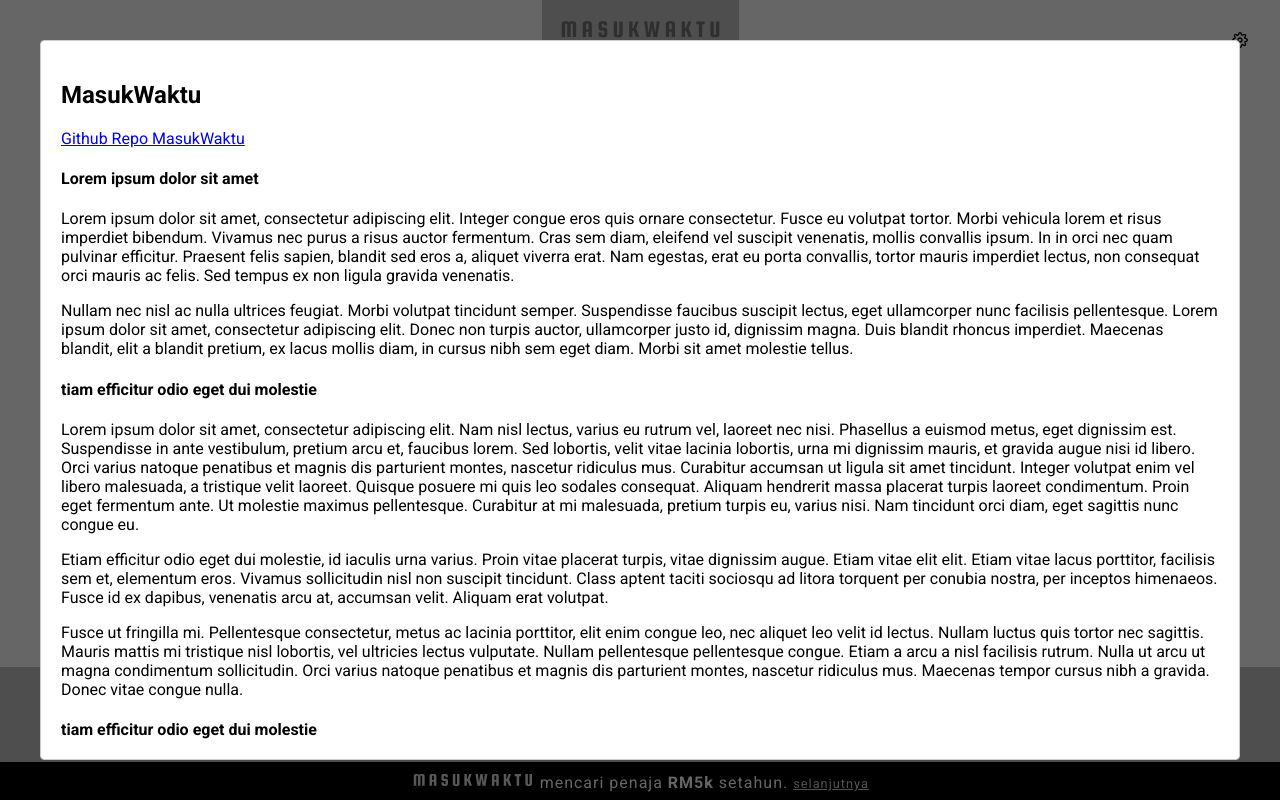
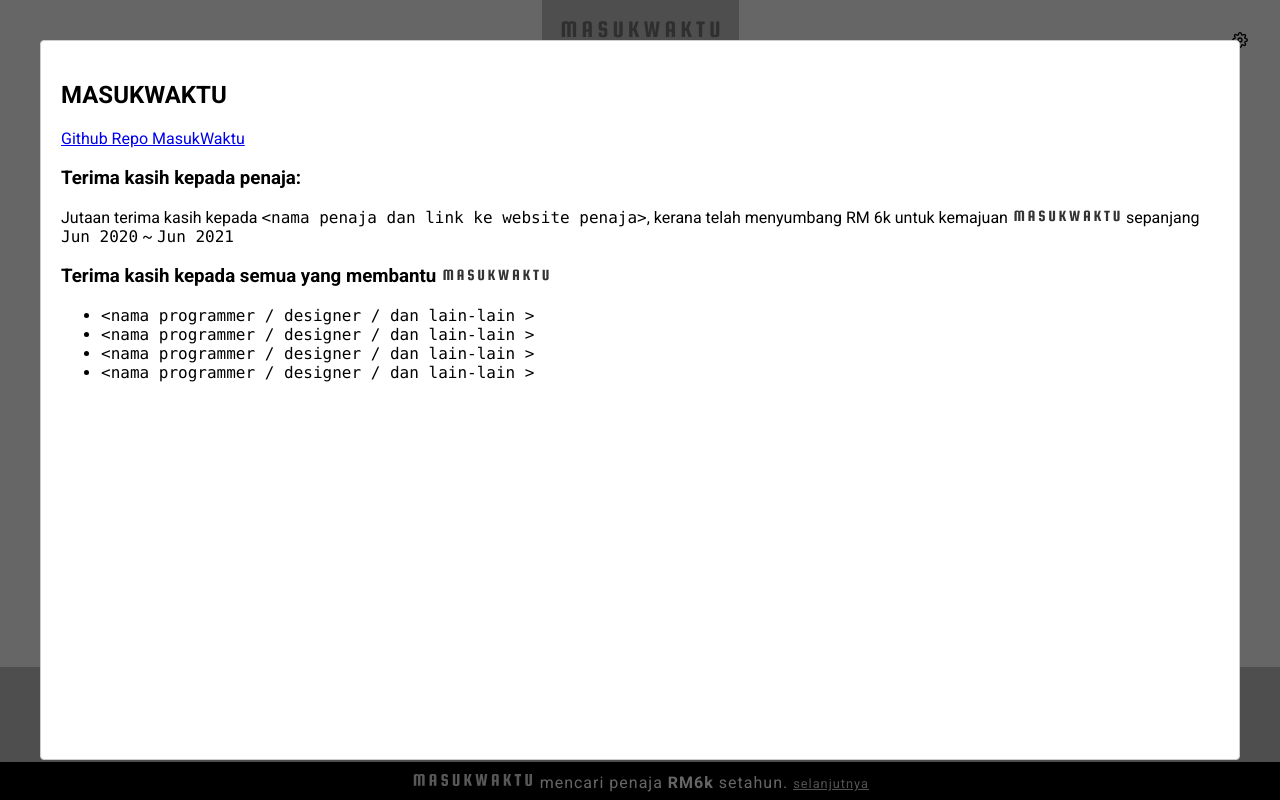
Before and after one commit to fakhrullah/masukwaktu, a React (Create React App) app: page / in a window 1280 px wide. Both pictures are taken after a click on the element "selanjutnya". Built offline with nearby package versions, Linux system fonts and the light colour scheme; no server answers.

Commit message:
Copywriting remove lorem ipsum

```diff
--- a/src/AboutModal.tsx
+++ b/src/AboutModal.tsx
@@ -1,5 +1,6 @@
 import React from 'react';
 import ReactModal from 'react-modal';
+import { MasukWaktuLogo } from './MasukWaktuLogo';
 
 interface AboutModalProps {
   isOpen: boolean;
@@ -13,47 +14,27 @@
     shouldCloseOnOverlayClick={true}
     overlayClassName="modal-overlay"
   >
-    <h2>MasukWaktu</h2>
-    <div>
-      <p>
-        <a href="https://github.com/fakhrullah/masukwaktu">Github Repo MasukWaktu</a>
-      </p>
-      <h4>Lorem ipsum dolor sit amet</h4>
-      <p>
-        Lorem ipsum dolor sit amet, consectetur adipiscing elit. Integer congue eros quis ornare consectetur. Fusce eu volutpat tortor. Morbi vehicula lorem et risus imperdiet bibendum. Vivamus nec purus a risus auctor fermentum. Cras sem diam, eleifend vel suscipit venenatis, mollis convallis ipsum. In in orci nec quam pulvinar efficitur. Praesent felis sapien, blandit sed eros a, aliquet viverra erat. Nam egestas, erat eu porta convallis, tortor mauris imperdiet lectus, non consequat orci mauris ac felis. Sed tempus ex non ligula gravida venenatis.
-      </p>
-      <p>
-        Nullam nec nisl ac nulla ultrices feugiat. Morbi volutpat tincidunt semper. Suspendisse faucibus suscipit lectus, eget ullamcorper nunc facilisis pellentesque. Lorem ipsum dolor sit amet, consectetur adipiscing elit. Donec non turpis auctor, ullamcorper justo id, dignissim magna. Duis blandit rhoncus imperdiet. Maecenas blandit, elit a blandit pretium, ex lacus mollis diam, in cursus nibh sem eget diam. Morbi sit amet molestie tellus.
-      </p>
+    <h2>MASUKWAKTU</h2>
+    <p>
+      <a href="https://github.com/fakhrullah/masukwaktu">Github Repo MasukWaktu</a>
+    </p>
 
-      <h4>tiam efficitur odio eget dui molestie</h4>
+    <h3>Terima kasih kepada penaja:</h3>
+    <p>
+      Jutaan terima kasih kepada <code>&lt;nama penaja dan link ke website penaja&gt;</code>,
+      {' '}
+      kerana telah menyumbang RM 6k untuk kemajuan <MasukWaktuLogo size={16} color="#333" />
+      {' '}
+      sepanjang <code>Jun 2020</code> ~ <code>Jun 2021</code>
+    </p>
 
-      <p>
-        Lorem ipsum dolor sit amet, consectetur adipiscing elit. Nam nisl lectus, varius eu rutrum vel, laoreet nec nisi. Phasellus a euismod metus, eget dignissim est. Suspendisse in ante vestibulum, pretium arcu et, faucibus lorem. Sed lobortis, velit vitae lacinia lobortis, urna mi dignissim mauris, et gravida augue nisi id libero. Orci varius natoque penatibus et magnis dis parturient montes, nascetur ridiculus mus. Curabitur accumsan ut ligula sit amet tincidunt. Integer volutpat enim vel libero malesuada, a tristique velit laoreet. Quisque posuere mi quis leo sodales consequat. Aliquam hendrerit massa placerat turpis laoreet condimentum. Proin eget fermentum ante. Ut molestie maximus pellentesque. Curabitur at mi malesuada, pretium turpis eu, varius nisi. Nam tincidunt orci diam, eget sagittis nunc congue eu.
-      </p>
-
-      <p>
-        Etiam efficitur odio eget dui molestie, id iaculis urna varius. Proin vitae placerat turpis, vitae dignissim augue. Etiam vitae elit elit. Etiam vitae lacus porttitor, facilisis sem et, elementum eros. Vivamus sollicitudin nisl non suscipit tincidunt. Class aptent taciti sociosqu ad litora torquent per conubia nostra, per inceptos himenaeos. Fusce id ex dapibus, venenatis arcu at, accumsan velit. Aliquam erat volutpat.
-      </p>
-
-      <p>
-        Fusce ut fringilla mi. Pellentesque consectetur, metus ac lacinia porttitor, elit enim congue leo, nec aliquet leo velit id lectus. Nullam luctus quis tortor nec sagittis. Mauris mattis mi tristique nisl lobortis, vel ultricies lectus vulputate. Nullam pellentesque pellentesque congue. Etiam a arcu a nisl facilisis rutrum. Nulla ut arcu ut magna condimentum sollicitudin. Orci varius natoque penatibus et magnis dis parturient montes, nascetur ridiculus mus. Maecenas tempor cursus nibh a gravida. Donec vitae congue nulla.
-      </p>
-
-      <h4>tiam efficitur odio eget dui molestie</h4>
-
-      <p>
-        Lorem ipsum dolor sit amet, consectetur adipiscing elit. Nam nisl lectus, varius eu rutrum vel, laoreet nec nisi. Phasellus a euismod metus, eget dignissim est. Suspendisse in ante vestibulum, pretium arcu et, faucibus lorem. Sed lobortis, velit vitae lacinia lobortis, urna mi dignissim mauris, et gravida augue nisi id libero. Orci varius natoque penatibus et magnis dis parturient montes, nascetur ridiculus mus. Curabitur accumsan ut ligula sit amet tincidunt. Integer volutpat enim vel libero malesuada, a tristique velit laoreet. Quisque posuere mi quis leo sodales consequat. Aliquam hendrerit massa placerat turpis laoreet condimentum. Proin eget fermentum ante. Ut molestie maximus pellentesque. Curabitur at mi malesuada, pretium turpis eu, varius nisi. Nam tincidunt orci diam, eget sagittis nunc congue eu.
-      </p>
-
-      <p>
-        Etiam efficitur odio eget dui molestie, id iaculis urna varius. Proin vitae placerat turpis, vitae dignissim augue. Etiam vitae elit elit. Etiam vitae lacus porttitor, facilisis sem et, elementum eros. Vivamus sollicitudin nisl non suscipit tincidunt. Class aptent taciti sociosqu ad litora torquent per conubia nostra, per inceptos himenaeos. Fusce id ex dapibus, venenatis arcu at, accumsan velit. Aliquam erat volutpat.
-      </p>
-
-      <p>
-        Fusce ut fringilla mi. Pellentesque consectetur, metus ac lacinia porttitor, elit enim congue leo, nec aliquet leo velit id lectus. Nullam luctus quis tortor nec sagittis. Mauris mattis mi tristique nisl lobortis, vel ultricies lectus vulputate. Nullam pellentesque pellentesque congue. Etiam a arcu a nisl facilisis rutrum. Nulla ut arcu ut magna condimentum sollicitudin. Orci varius natoque penatibus et magnis dis parturient montes, nascetur ridiculus mus. Maecenas tempor cursus nibh a gravida. Donec vitae congue nulla.
-      </p>
-    </div>
+    <h3>Terima kasih kepada semua yang membantu  <MasukWaktuLogo size={16} color="#333" /></h3>
+    <ul>
+      <li><code>&lt;nama programmer / designer / dan lain-lain &gt;</code></li>
+      <li><code>&lt;nama programmer / designer / dan lain-lain &gt;</code></li>
+      <li><code>&lt;nama programmer / designer / dan lain-lain &gt;</code></li>
+      <li><code>&lt;nama programmer / designer / dan lain-lain &gt;</code></li>
+    </ul>
   </ReactModal>
 );
 
--- a/src/SettingSidebarModal.tsx
+++ b/src/SettingSidebarModal.tsx
@@ -14,20 +14,22 @@
     className="modal-sidebar"
   >
     <button onClick={onRequestClose} type="button">X</button>
-    <h2>Setting</h2>
-    <div>
-      <p>
-        <a href="https://github.com/fakhrullah/masukwaktu">Github Repo MasukWaktu</a>
-      </p>
-      <h4>Lorem ipsum dolor sit amet</h4>
-      <p>
-        Lorem ipsum dolor sit amet, consectetur adipiscing elit. Integer congue eros quis ornare consectetur. Fusce eu volutpat tortor. Morbi vehicula lorem et risus imperdiet bibendum. Vivamus nec purus a risus auctor fermentum. Cras sem diam, eleifend vel suscipit venenatis, mollis convallis ipsum. In in orci nec quam pulvinar efficitur. Praesent felis sapien, blandit sed eros a, aliquet viverra erat. Nam egestas, erat eu porta convallis, tortor mauris imperdiet lectus, non consequat orci mauris ac felis. Sed tempus ex non ligula gravida venenatis.
-      </p>
-      <p>
-        Nullam nec nisl ac nulla ultrices feugiat. Morbi volutpat tincidunt semper. Suspendisse faucibus suscipit lectus, eget ullamcorper nunc facilisis pellentesque. Lorem ipsum dolor sit amet, consectetur adipiscing elit. Donec non turpis auctor, ullamcorper justo id, dignissim magna. Duis blandit rhoncus imperdiet. Maecenas blandit, elit a blandit pretium, ex lacus mollis diam, in cursus nibh sem eget diam. Morbi sit amet molestie tellus.
-      </p>
+    <h2>Tetapan</h2>
 
-    </div>
+    <h4>Tema warna</h4>
+    <p>
+      <em>dalam proses pembangunan</em>
+    </p>
+
+    <h4>Tunjuk dan sorok elemen</h4>
+    <p>
+      <em>dalam proses pembangunan</em>
+    </p>
+
+    <h4>Iqamah</h4>
+    <p>
+      <em>dalam proses pembangunan</em>
+    </p>
   </ReactModal>
 );
 
--- a/src/SponsorText.tsx
+++ b/src/SponsorText.tsx
@@ -45,7 +45,7 @@
       <MasukWaktuLogo size={18} color="#ddd" />
     </span>
     {' '}
-    mencari penaja <strong>RM5k</strong> setahun.
+    mencari penaja <strong>RM6k</strong> setahun.
     {' '}
     <span className="detail-modal" onClick={props.onClick}>selanjutnya</span>
   </SponsorTextDiv>
--- a/src/index.css
+++ b/src/index.css
@@ -60,3 +60,8 @@
   outline: none;
   padding: 20px;
 }
+@media screen and (max-width: 678px) {
+  .modal-sidebar {
+    max-width: 80%;
+  }
+}
```
